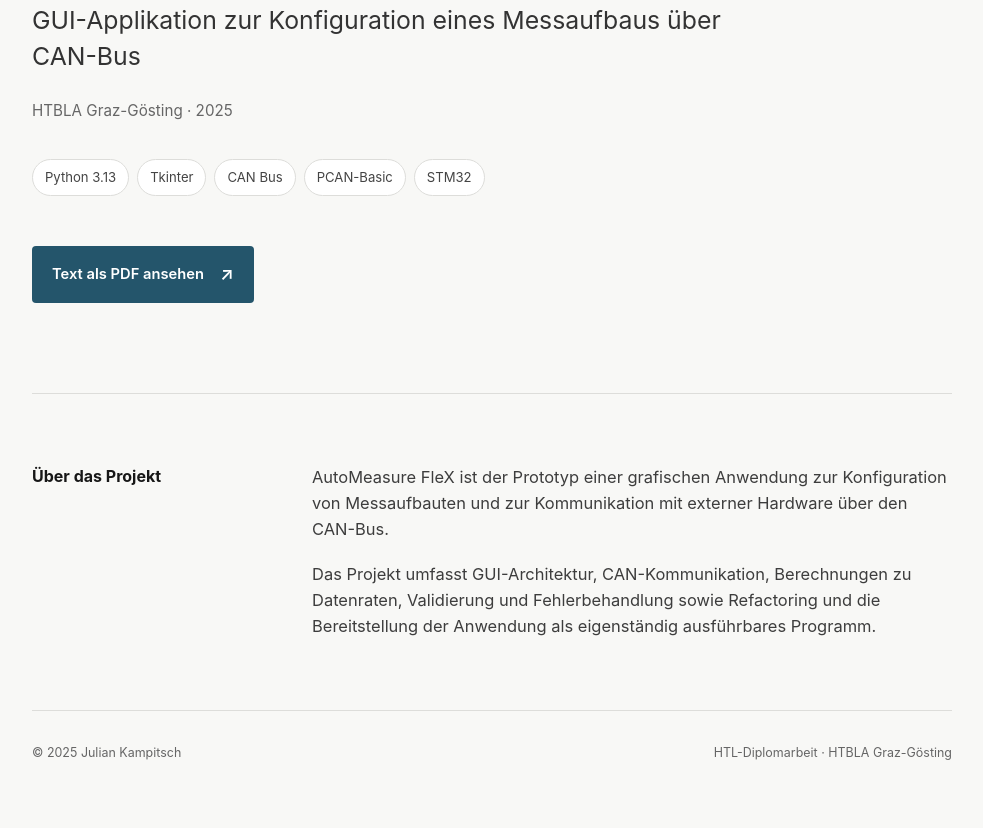
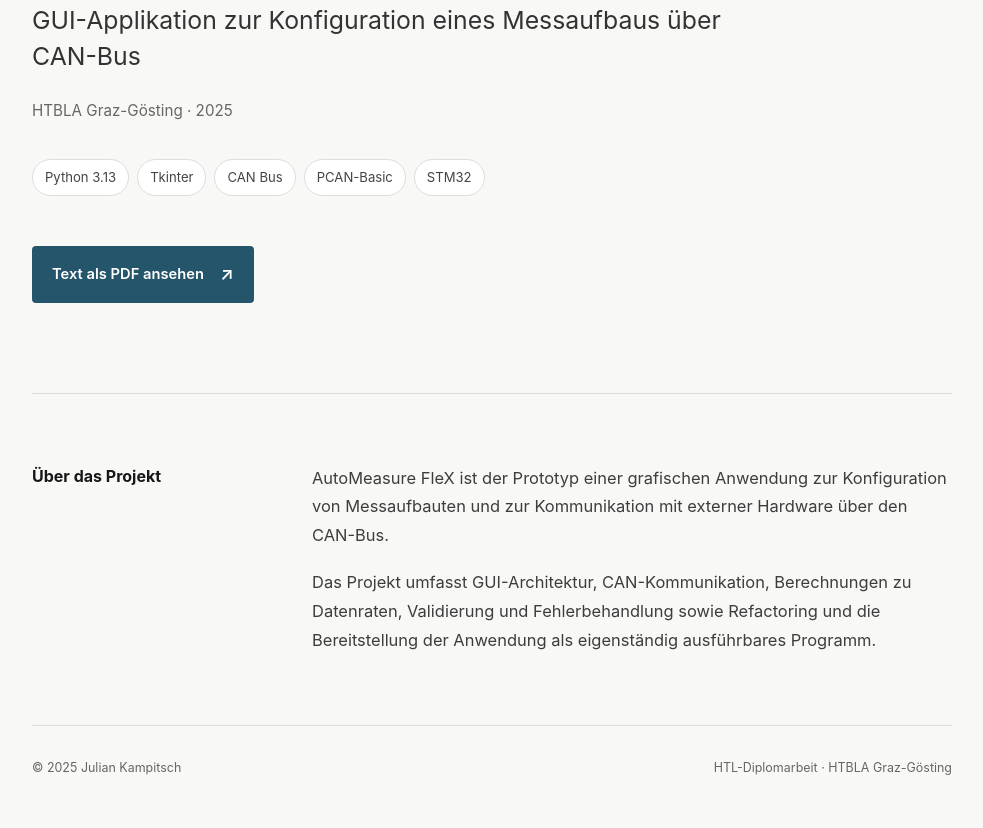
Before and after one commit to lo0pin/abschlussarbeit_kolleg, a plain HTML site: page index.html in a window 1280 px wide. Shown: the part 344-1172 px from the top of the page, without its empty margins (148-1131 px from the left). Drawn offline with Linux system fonts and the light colour scheme.

Commit message:
Update style.css

```diff
--- a/style.css
+++ b/style.css
@@ -212,10 +212,9 @@
 
 
 /* About */
-
 .about {
     display: grid;
-    grid-template-columns: 220px 1fr;
+    grid-template-columns: 220px minmax(0, 1fr);
     gap: 60px;
 
     padding: 70px 0;
@@ -224,28 +223,28 @@
     border-bottom: 1px solid var(--border);
 }
 
-
-.about h3 {
+.about-label h3 {
     margin: 0;
 
     font-size: 1rem;
     font-weight: 650;
 }
 
+.about-content {
+    max-width: 700px;
+}
 
-.about p {
-    max-width: 650px;
+.about-content p {
     margin: 0 0 18px;
 
     color: #3d3d3d;
     font-size: 1.03rem;
+    line-height: 1.75;
 }
 
-
-.about p:last-child {
+.about-content p:last-child {
     margin-bottom: 0;
 }
-
 
 /* Footer */
 
@@ -262,7 +261,6 @@
 
 
 /* Mobile */
-
 @media (max-width: 650px) {
 
     .page {
@@ -284,6 +282,10 @@
         padding: 50px 0;
     }
 
+    .about-content {
+        max-width: 100%;
+    }
+
     footer {
         flex-direction: column;
     }
```
